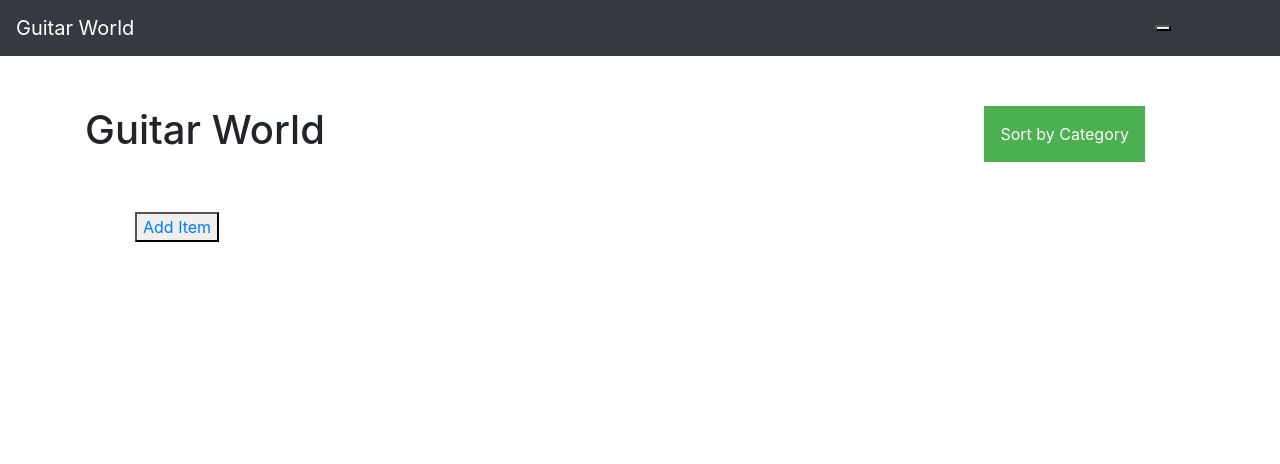
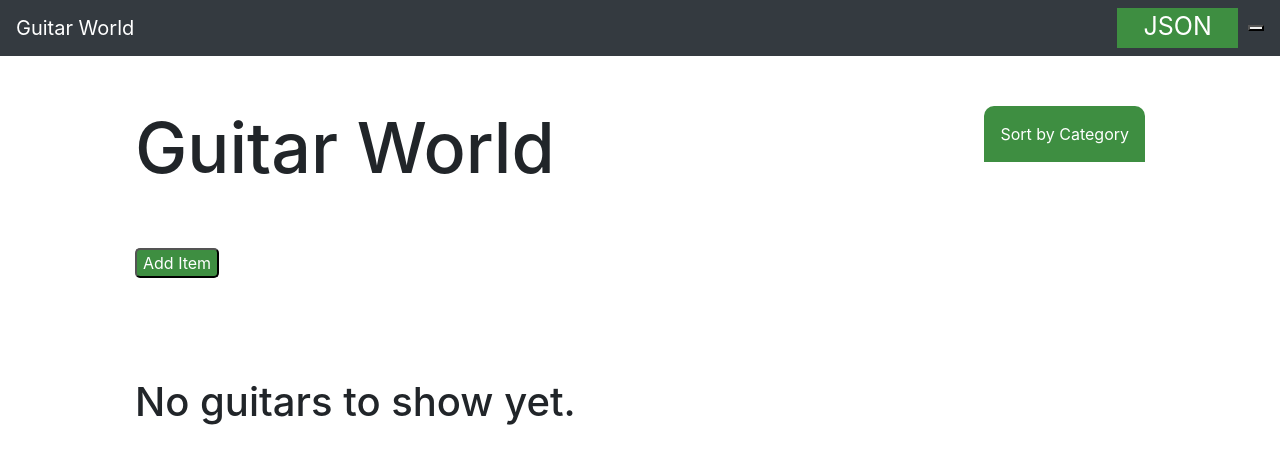
Before and after one commit to Wynand91/catalog, a Flask app: page / in a window 1280 px wide. Shown: the top 464 px of the page. Run offline with Flask 2, Linux system fonts and the light colour scheme; some libraries are stand-ins or nearby versions.

Commit message:
Added 'authentication required' logic for add/edit/delete and json

```diff
--- a/application.py
+++ b/application.py
@@ -1,62 +1,37 @@
-import random, string
+import json
+import random
+import string
 
-
-from flask import redirect, Flask, render_template
-from flask import request, url_for
-from flask import jsonify
+import httplib2
+import requests
+from flask import redirect, flash, Flask, render_template, make_response
+from flask import request, url_for, jsonify
 from flask import session as login_session
+from flask_httpauth import HTTPBasicAuth
+from oauth2client.client import FlowExchangeError
+from oauth2client.client import flow_from_clientsecrets
 from sqlalchemy import create_engine
 from sqlalchemy.orm import sessionmaker
 from sqlalchemy.pool import SingletonThreadPool
 
-from models import Base, User, Item, secret_key
+from models import Base, User, Item
 
-from flask_httpauth import HTTPBasicAuth
-import json
-
-from oauth2client.client import flow_from_clientsecrets
-from oauth2client.client import FlowExchangeError
-import httplib2
-from flask import make_response
-import requests
 auth = HTTPBasicAuth()
 
 app = Flask(__name__)
-app.secret_key = secret_key
+app.secret_key = ''.join(random.choice(string.ascii_uppercase + string.digits) for x in range(32))
 
-engine = create_engine('sqlite:///catalog.db'+'?check_same_thread=False', poolclass=SingletonThreadPool)
+engine = create_engine('sqlite:///catalog.db' + '?check_same_thread=False', poolclass=SingletonThreadPool)
 Base.metadata.bind = engine
 
 DBSession = sessionmaker(bind=engine)
 session = DBSession()
 
-
 CLIENT_ID = json.loads(open('client_secret.json', 'r').read())['web']['client_id']
-
-
-@auth.verify_password
-def verify_password(username_or_token, password):
-    # Check first if it is a token
-    user_id = User.verify_auth_token(username_or_token)
-    if user_id:
-        user = session.query(User).filter_by(id=user_id).one()
-    else:
-        user = session.query(User).filter_by(username=username_or_token).first()
-        if not user or not user.verify_password(password):
-            return False
-    g.user = user
-    return True
-
-@app.route('/token')
-@auth.login_required
-def get_auth_token():
-    token = g.user.generate_auth_token()
-    return jsonify({'token': token.decode('ascii')})
 
 
 @app.route('/oauth/<provider>', methods=['POST'])
 def login(provider):
-
     auth_code = request.data
 
     if provider == 'google':
@@ -110,8 +85,7 @@ def login(provider):
         login_session['credentials'] = credentials.token_uri
         login_session['user_id'] = user_id
 
-        # Once access tokens successfully received from google, Find User or make a new one
-        # and access user information from google
+        # Once access tokens successfully received from google, access user information from google
 
         # Get user info
         h = httplib2.Http()
@@ -124,18 +98,13 @@ def login(provider):
         login_session['username'] = data['name']
         login_session['email'] = data['email']
 
-        # see if user exists retrieve User and save to user variable, if it doesn't make a new one
+        # see if user exists, retrieve User and save to user variable, if it doesn't make a new one
         user = session.query(User).filter_by(email=login_session['email']).first()
         if not user:
             user = User(username=login_session['username'], email=login_session['email'])
             session.add(user)
             session.commit()
 
-        # Make token with generate_auth_token method found in models
-        token = user.generate_auth_token(600)
-
-        # Send back token to the client
-        # return jsonify({'token': token.decode('ascii')})
         output = '<h2>Welcome %s</h2>' % login_session['username']
         return output
 
@@ -145,7 +114,10 @@ def login(provider):
 
 @app.route('/logout')
 def logout():
-    """App route function to disconnect from Google login."""
+    """
+    User is logged out by signOut() function in script.
+    This method clears the login_session.
+    """
     try:
         access_token = login_session['credentials']
     except KeyError:
@@ -164,30 +136,37 @@ def logout():
 @app.route('/')
 def homepage():
     items = session.query(Item).all()
+    user = None
+    if 'username' in login_session:
+        user = login_session['username']
     logged_in = False
     if 'email' in login_session:
         logged_in = True
-    return render_template('landing_page.html', items=items, logged_in=logged_in)
+    return render_template('landing_page.html', items=items, logged_in=logged_in, user=user)
 
 
 @app.route('/category/<category_name>/')
 def category_view(category_name):
     logged_in = False
+    user = None
     if 'email' in login_session:
         logged_in = True
+        user = login_session['username']
 
     items = session.query(Item).filter(Item.category.endswith(category_name)).all()
-    return render_template('category_list.html', items=items, logged_in=logged_in)
+    return render_template('category_list.html', items=items, logged_in=logged_in, user=user)
 
 
 @app.route('/detail/<int:pk>/')
 def item_detail(pk):
     logged_in = False
+    user = None
     if 'email' in login_session:
         logged_in = True
+        user = login_session['username']
 
     item = session.query(Item).get(pk)
-    return render_template('item_detail.html', item=item, logged_in=logged_in)
+    return render_template('item_detail.html', item=item, logged_in=logged_in, user=user)
 
 
 @app.route('/add/', methods=['GET', 'POST'])
@@ -195,6 +174,9 @@ def add_item():
     logged_in = False
     if 'email' in login_session:
         logged_in = True
+    else:
+        flash('Login Required for that action.')
+        return redirect(url_for('homepage'))
 
     # if request object contains form, handle new item logic, else render form
     if request.form:
@@ -207,9 +189,8 @@ def add_item():
         session.add(new_item)
         session.commit()
 
-        # get new list of items and render landing page
-        items = session.query(Item).all()
-        return render_template('landing_page.html', items=items, logged_in=logged_in)
+        # redirect to homepage
+        return redirect(url_for('homepage'))
     else:
         return render_template('add_item.html', logged_in=logged_in)
 
@@ -219,6 +200,9 @@ def edit_item(pk):
     logged_in = False
     if 'email' in login_session:
         logged_in = True
+    else:
+        flash('Login Required for that action.')
+        return redirect(url_for('homepage'))
 
     # if request object contains form, edit item, else render form
     item = session.query(Item).get(pk)
@@ -232,9 +216,8 @@ def edit_item(pk):
         item.category = new_category
         session.commit()
 
-        # get new list of items and render landing page
-        items = session.query(Item).all()
-        return render_template('landing_page.html', items=items, logged_in=logged_in)
+        # redirect to homepage
+        return redirect(url_for('homepage'))
     else:
         return render_template('edit_item.html', item=item, logged_in=logged_in)
 
@@ -244,6 +227,9 @@ def delete_item(pk):
     logged_in = False
     if 'email' in login_session:
         logged_in = True
+    else:
+        flash('Login Required for that action.')
+        return redirect(url_for('homepage'))
 
     # if request object contains form, delete item, else render form
     item = session.query(Item).get(pk)
@@ -251,11 +237,22 @@ def delete_item(pk):
         session.delete(item)
         session.commit()
 
-        # get new list of items and render landing page
-        items = session.query(Item).all()
-        return render_template('landing_page.html', items=items, logged_in=logged_in)
+        # redirect to homepage
+        return redirect(url_for('homepage'))
     else:
         return render_template('delete_item.html', item=item, logged_in=logged_in)
+
+
+@app.route('/catalog/items/JSON')
+def item_catalog_json():
+    items = session.query(Item).all()
+    logged_in = False
+    if 'email' not in login_session:
+        # redirect to homepage
+        flash('Login Required for that action.')
+        return redirect(url_for('homepage'))
+
+    return jsonify(catalog_items=[i.serialize for i in items])
 
 
 if __name__ == '__main__':
--- /dev/null
+++ b/requirements.txt
@@ -0,0 +1,6 @@
+Flask==1.0.2
+Flask-HTTPAuth==3.2.4
+httplib2==0.12.1
+oauth2client==4.1.3
+requests==2.21.0
+SQLAlchemy==1.3.1
--- a/static/style.css
+++ b/static/style.css
@@ -1,5 +1,22 @@
 .navbar-brand {
     width: 90%;
+    font-size: 25px;
+}
+
+.navbar-json {
+    font-size: 25px;
+    text-align: center;
+    height: 40px;
+    width: 10%;
+    background-color: #3e8e41;
+    color: white;
+    margin-right: 10px;
+}
+
+#logout {
+    font-size: 24px;
+    text-align: center;
+    color: white;
 }
 
 .container {
@@ -8,11 +25,12 @@
 }
 
 .dropbtn {
-  background-color: #4CAF50;
+  background-color: #3e8e41;
   color: white;
   padding: 16px;
   font-size: 16px;
   border: none;
+  border-radius: 10px 10px 0 0;
 }
 
 .dropdown {
@@ -47,9 +65,25 @@
     margin-right: 50px;
 }
 
+.headline {
+    font-size: 70px;
+    margin-left: 50px;
+}
+
 .add-item-button {
+    background-color: #3e8e41;
+    border-radius: 5px;
     margin-top: 50px;
     margin-left: 50px;
+}
+
+.add-item-button a {
+    color: white;
+}
+
+.add-item-button a:hover {
+    color: white;
+    text-decoration: none;
 }
 
 .item-list {
@@ -84,3 +118,25 @@
 .form-field {
     width: 100%;
 }
+
+.item-box {
+    padding-top: 30px;
+    padding-bottom: 30px;
+    border-bottom: 1px solid grey;
+}
+
+.no-items {
+    margin-left: 50px;
+    margin-top: 100px;
+}
+
+.flashes {
+    color: white;
+    background: #3e8e41;
+    font-size: 30px;
+    padding: 30px;
+    width: 450px;
+    margin: 0 auto;
+    border-radius: 10px;
+    list-style-type: none;
+}
--- a/templates/base_template.html
+++ b/templates/base_template.html
@@ -21,6 +21,7 @@
 
     <nav class="navbar navbar-expand navbar-dark bg-dark">
         <a class="navbar-brand" href="{{ url_for('homepage') }}">Guitar World</a>
+        <a class="navbar-json" href="{{ url_for('item_catalog_json') }}">JSON</a>
         <div class="login-logout">
                 {% if not logged_in %}
                 <div class="collapse navbar-collapse" id="login">
@@ -44,7 +45,15 @@
         </div>
     </nav>
 
-    <div id="result"></div>
+    {% with messages = get_flashed_messages() %}
+      {% if messages %}
+        <ul class=flashes>
+        {% for message in messages %}
+          <li>{{ message }}</li>
+        {% endfor %}
+        </ul>
+      {% endif %}
+    {% endwith %}
 
     {% block body %}{% endblock %}
 
--- a/templates/item_detail.html
+++ b/templates/item_detail.html
@@ -7,8 +7,10 @@
             <h1>{{item.item_name}}</h1>
             <h3>Category: {{item.category.name}}</h3>
             <p>{{item.description}}</p>
-            <button><a href="{{ url_for('edit_item', pk=item.id) }}">Edit</a></button>
-            <button><a href="{{ url_for('delete_item', pk=item.id) }}">Delete</a></button>
+            {% if user == item.user.username%}
+                <button><a href="{{ url_for('edit_item', pk=item.id) }}">Edit</a></button>
+                <button><a href="{{ url_for('delete_item', pk=item.id) }}">Delete</a></button>
+            {% endif %}
         </div>
     </div>
 
--- a/templates/landing_page.html
+++ b/templates/landing_page.html
@@ -19,20 +19,26 @@
             </div>
         </div>
 
-        <h1>Guitar World</h1>
+        <h1 class="headline">Guitar World</h1>
         <button class="add-item-button"><a href="{{ url_for('add_item') }}">Add Item</a></button>
 
+        {% if items %}
             <div class="item-list">
                 {% for i in items %}
-            <div>
+                <div class="item-box">
                     <a href="{{ url_for('item_detail', pk=i.id) }}">
                         <p class="item-name">{{i.item_name}} ({{i.category.name}})</p>
+                        {% if user == i.user.username%}
                             <button><a href="{{ url_for('edit_item', pk=i.id) }}">Edit</a></button>
                             <button><a href="{{ url_for('delete_item', pk=i.id) }}">Delete</a></button>
+                        {% endif %}
                     </a>
                 </div>
                 {% endfor %}
             </div>
+        {% else %}
+            <h1 class="no-items">No guitars to show yet.</h1>
+        {% endif  %}
     </div>
 
 {% endblock %}
```
Also changed, not shown: models.py (+12 -33 lines), templates/category_list.html (+8 -2 lines), README.md. Lines whose indentation alone changed are shown as unchanged.
